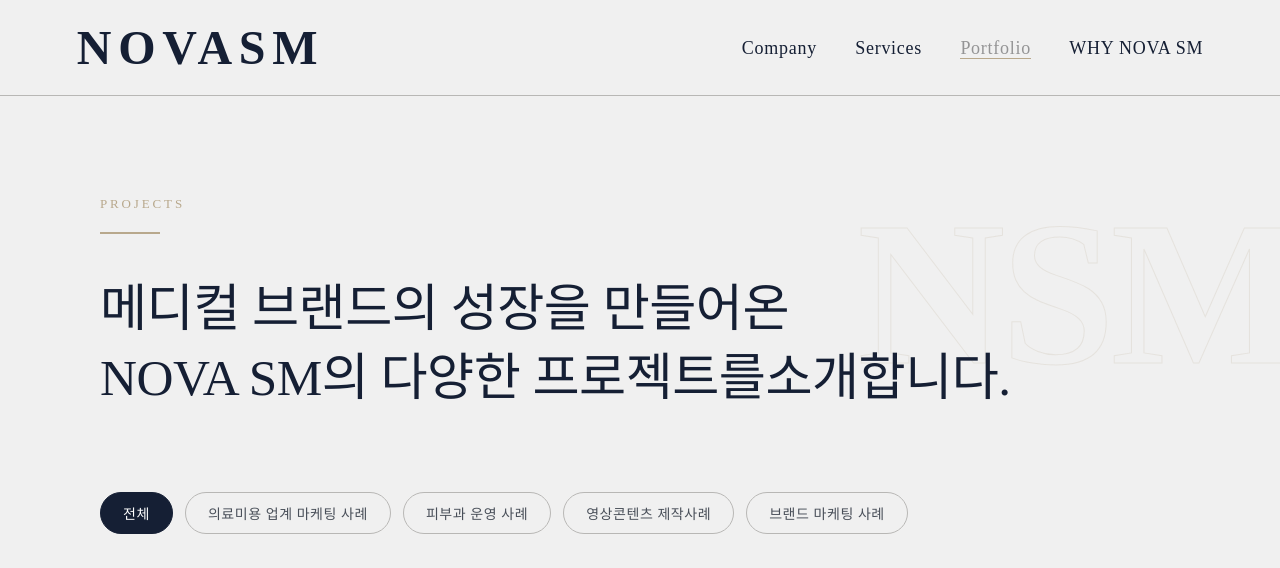
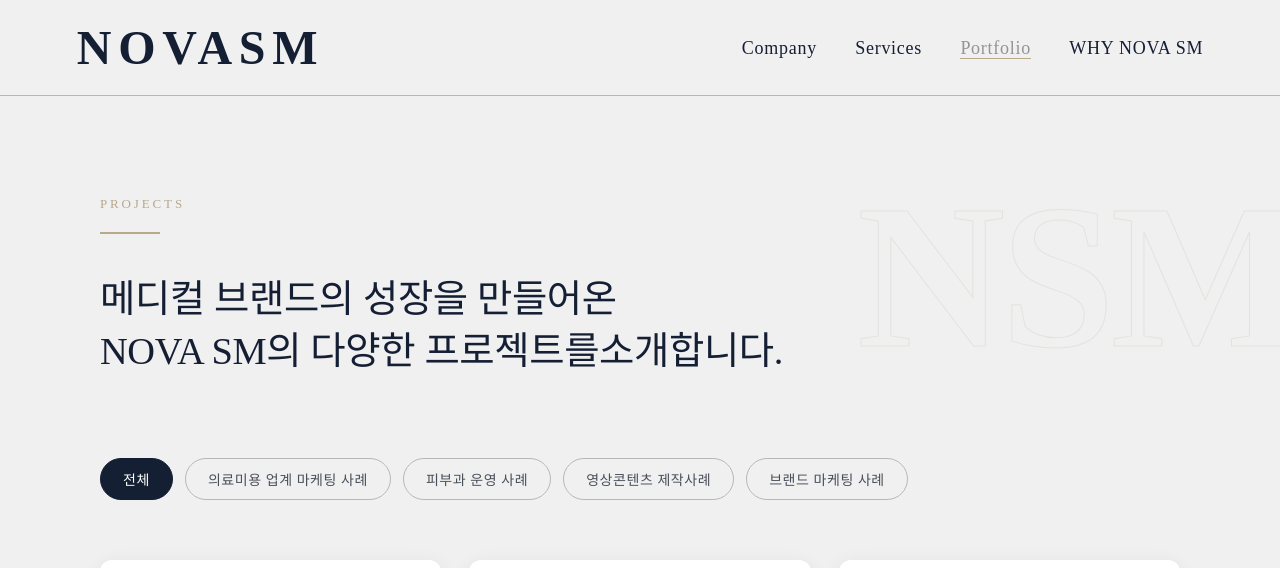
Before and after one commit to parkjaerang/novasm, a plain HTML site: page portfolio.html in a window 1280 px wide. Shown: the top 568 px of the page. Drawn offline with Linux system fonts and the light colour scheme; a web font is replaced by a local one.

Commit message:
Add files via upload

```diff
--- a/css/portfolio.css
+++ b/css/portfolio.css
@@ -59,7 +59,7 @@
 /* 메인 헤드라인 */
 .pf_hero_headline {
   font-family: 'Noto Serif KR', serif;
-  font-size: clamp(28px, 4vw, 68px);
+  font-size: clamp(20px, 3vw, 68px);
   font-weight: 500;
   color: var(--text1);
   line-height: 1.35;
```
Also changed, not shown: css/common.css (line endings or trailing spaces).
